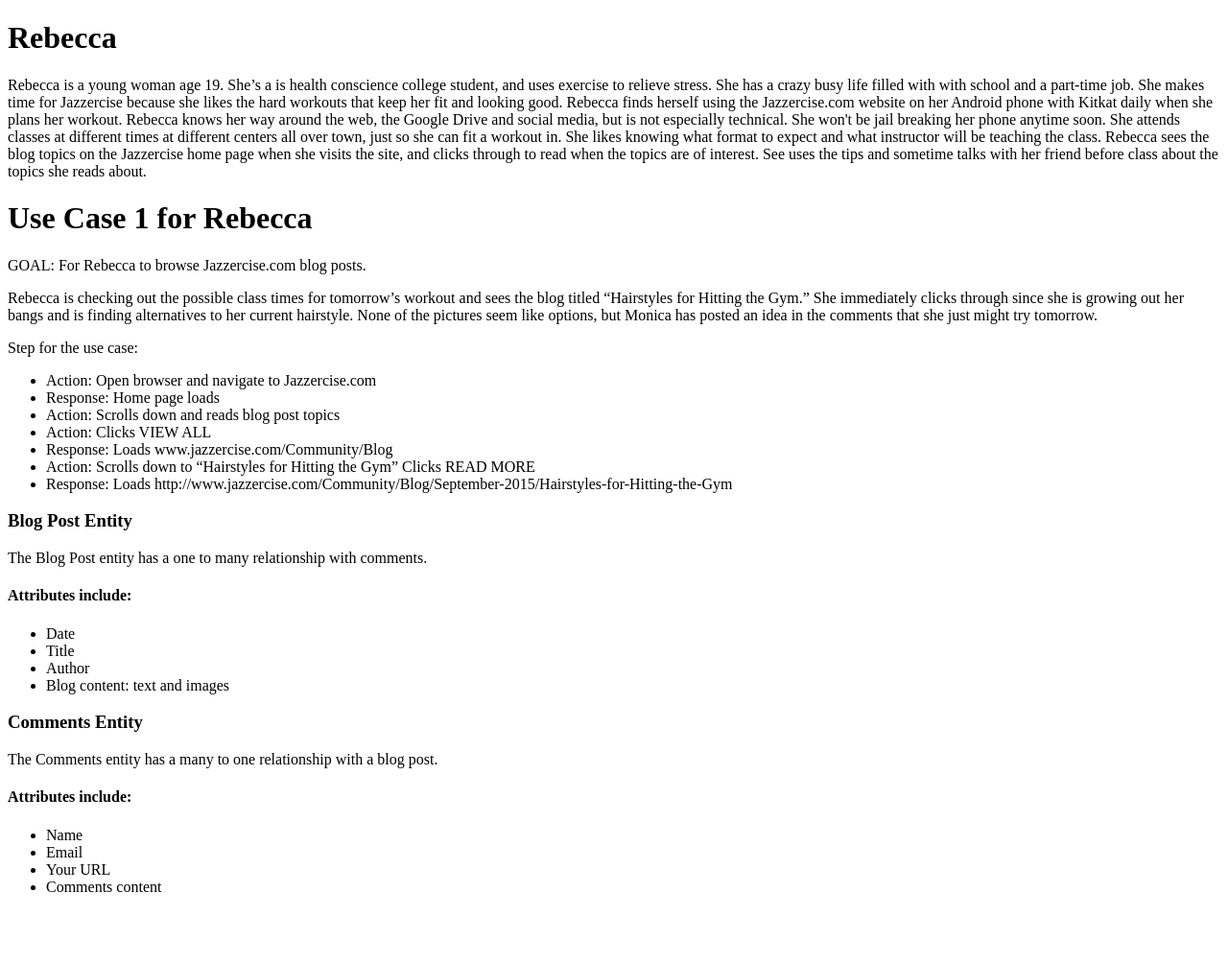
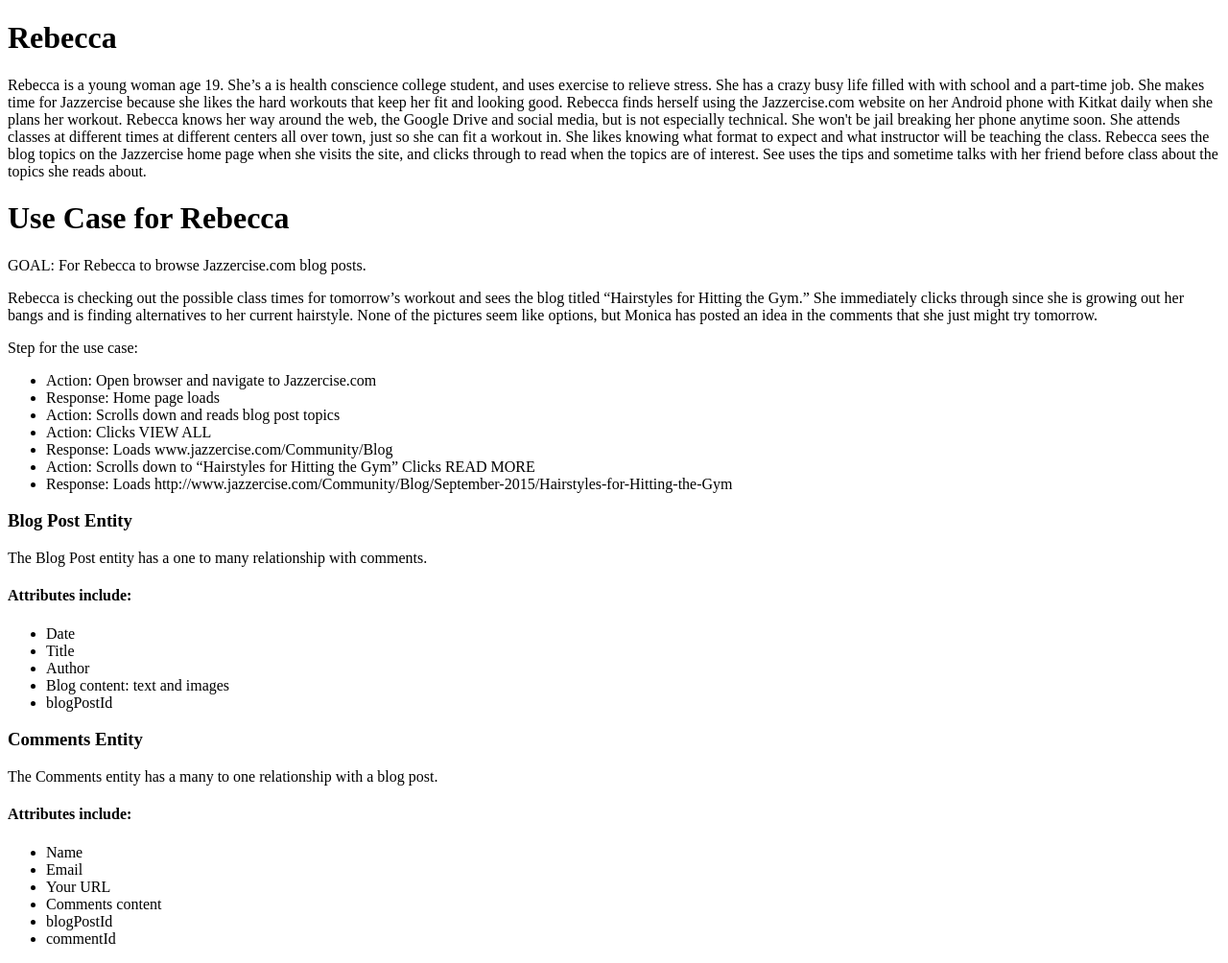
Before and after one commit to JazzinTamra/jazzercise-blog, a PHP site: page / in a window 1280 px wide. Shown: the whole page at 96% size. Before the commit the page ends 930 px from the top, so only its background shows below. Run offline with PHP 8.4, Linux system fonts and the light colour scheme.

Commit message:
Added keys to attributes

```diff
--- a/index.php
+++ b/index.php
@@ -7,7 +7,7 @@
 	<body>
 		<h1>Rebecca</h1>
 		<p>Rebecca is a young woman age 19. She&rsquo;s a is health conscience college student, and uses exercise to relieve stress. She has a crazy busy life filled with with school and a part-time job. She makes time for Jazzercise because she likes the hard workouts that keep her fit and looking good. Rebecca finds herself using the Jazzercise.com website on her Android phone with Kitkat daily when she plans her workout. Rebecca knows her way around the web, the Google Drive and social media, but is not especially technical. She won't be jail breaking her phone anytime soon. She attends classes at different times at different centers all over town, just so she can fit a workout in. She likes knowing what format to expect and what instructor will be teaching the class. Rebecca sees the blog topics on the Jazzercise home page when she visits the site, and clicks through to read when the topics are of interest. See uses the tips and sometime talks with her friend before class about the topics she reads about.</p>
-		<h1>Use Case 1 for Rebecca</h1>
+		<h1>Use Case for Rebecca</h1>
 		<p>GOAL: For Rebecca to browse Jazzercise.com blog posts.</p>
 		<p>Rebecca is checking out the possible class times for tomorrow&rsquo;s workout and sees the blog titled &ldquo;Hairstyles for Hitting the Gym.&rdquo; She immediately clicks through since she is growing out her bangs and is finding alternatives to her current hairstyle. None of the pictures seem like options, but Monica has posted an idea in the comments that she just might try tomorrow.</p>
 		<p>Step for the use case: </p>
@@ -28,6 +28,7 @@
 			<li>Title</li>
 			<li>Author</li>
 			<li>Blog content: text and images</li>
+			<li>blogPostId</li>
 		</ul>
 		<h3>Comments Entity</h3>
 		<p>The Comments entity has a many to one relationship with a blog post.</p>
@@ -37,4 +38,6 @@
 			<li>Email</li>
 			<li>Your URL</li>
 			<li>Comments content</li>
+			<li>blogPostId</li>
+			<li>commentId</li>
 		</ul>
```
Also changed, not shown: 1 other file.
